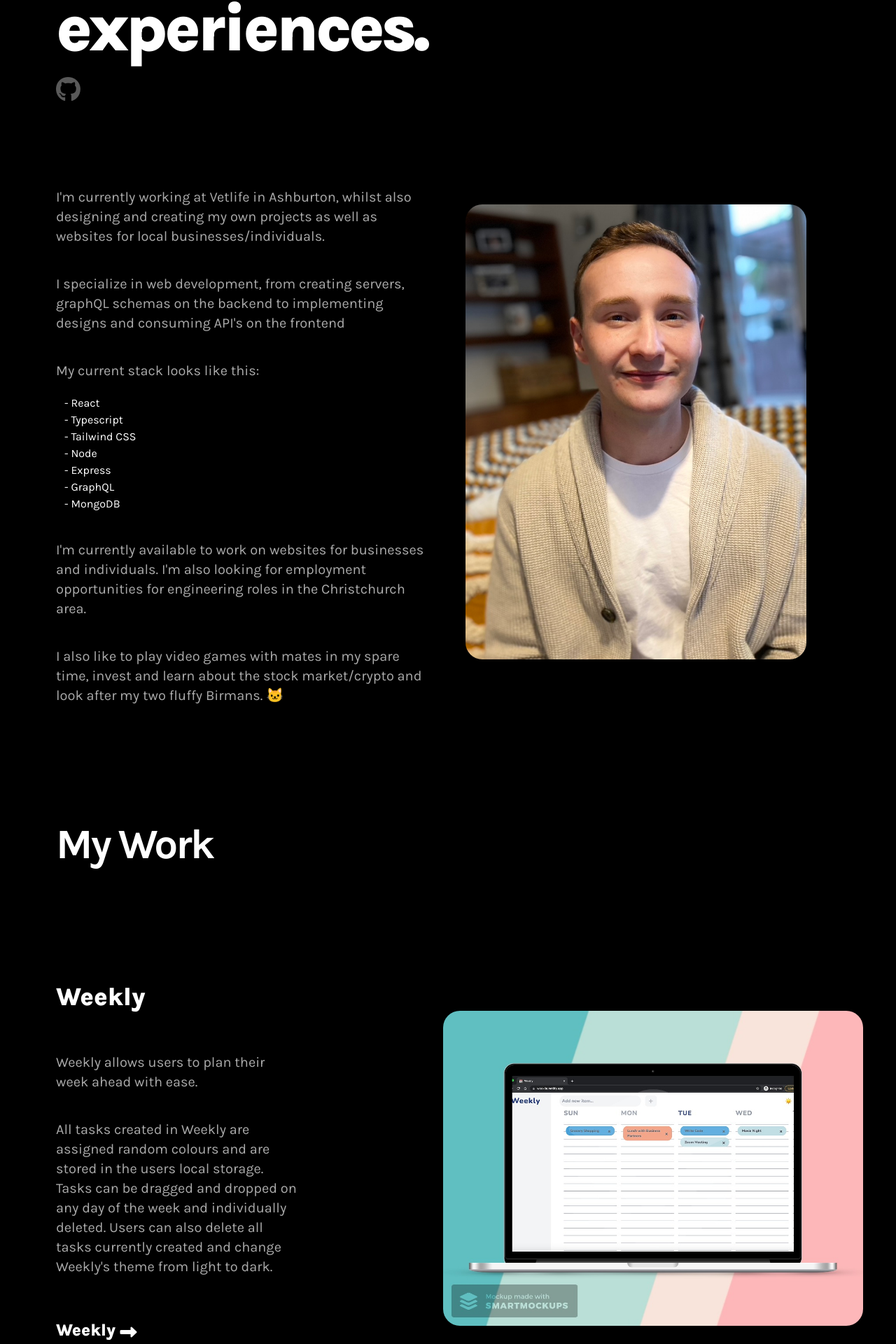
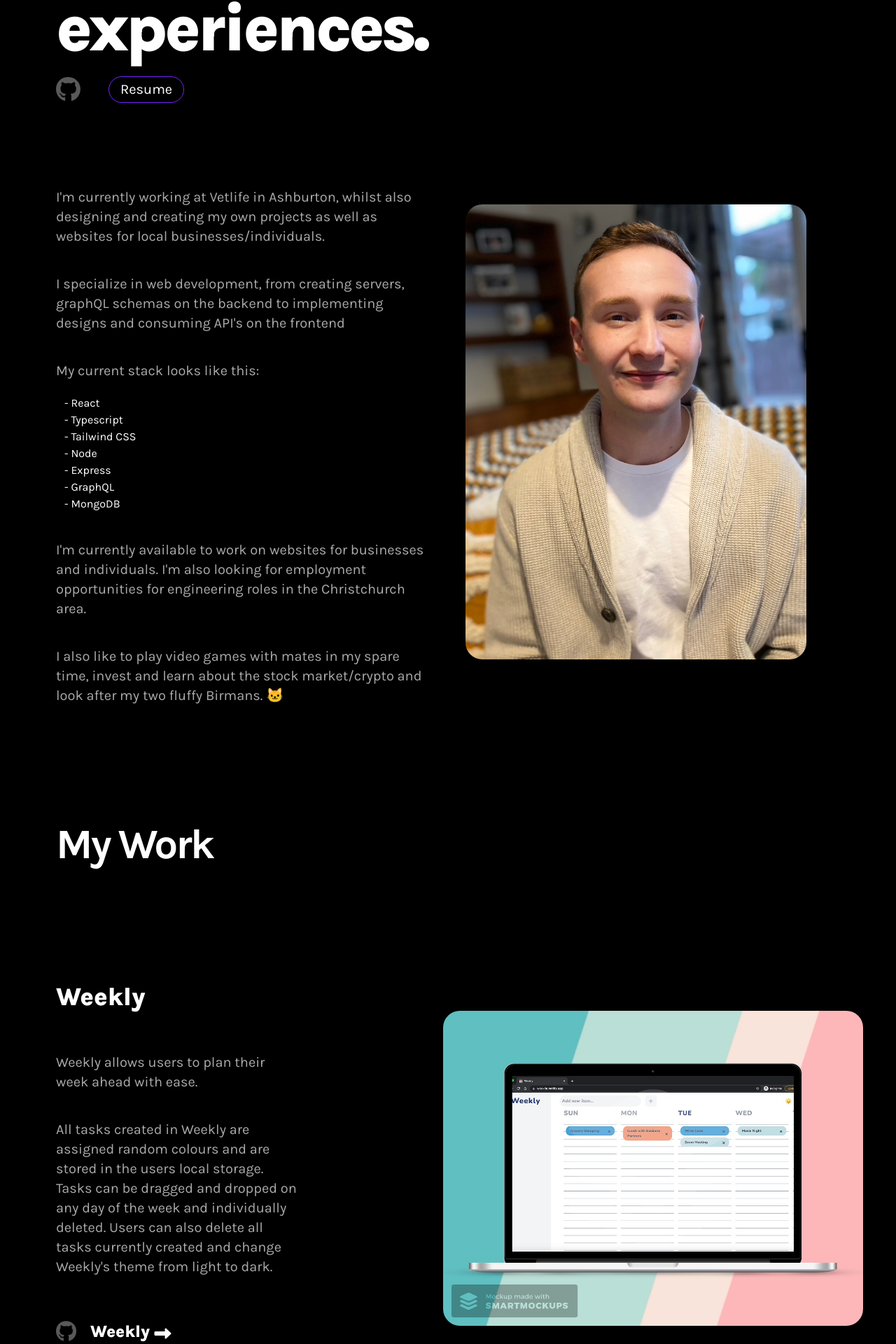
Before and after one commit to edmiller1/React-Resume, a React (Create React App) app: page / in a window 1280 px wide. Shown: the part 734-2654 px from the top of the page at 70% size. Built offline with nearby package versions, Linux system fonts and the light colour scheme.

Commit message:
Added Github links and resume link

```diff
--- a/src/components/Hero/index.jsx
+++ b/src/components/Hero/index.jsx
@@ -5,10 +5,15 @@ export const Hero = () => {
   return (
     <div className="pl-5 mr-10 overflow-x-hidden mt-12 md:px-8 xl:mt-20 xl:px-20">
       <h1 className="hero-text tracking-tighter">{info.description}</h1>
-      <div className="pt-3">
-        <a href="https://github.com/edmiller1">
+      <div className="pt-3 flex items-center">
+        <a href={info.github} target="_blank" rel="noreferrer">
           <i class="social-link fab fa-github text-4xl xl:cursor-pointer"></i>
         </a>
+        <button className="resume-button rounded-full text-xl px-4 py-1 ml-10">
+          <a href={info.resume} target="_blank" rel="noreferrer">
+            Resume
+          </a>
+        </button>
       </div>
     </div>
   );
--- a/src/components/Work/index.jsx
+++ b/src/components/Work/index.jsx
@@ -20,8 +20,16 @@ export const Work = () => {
               <p className="description-text my-3 md:my-5 md:text-lg xl:text-xl">
                 {w.additional}
               </p>
-              <div className="my-5 xl:my-10">
-                <a href={w.link}>
+              <div className="my-5 xl:my-10 flex items-center">
+                <a
+                  href={w.github}
+                  target="_blank"
+                  rel="noreferrer"
+                  className="mr-5"
+                >
+                  <i class="social-link fab fa-github text-3xl xl:cursor-pointer"></i>
+                </a>
+                <a href={w.link} target="_blank" rel="noreferrer">
                   <span className="secondary-text-color font-extrabold md:text-xl xl:text-2xl">
                     {w.name}
                     &nbsp;
--- a/src/data/info.js
+++ b/src/data/info.js
@@ -3,4 +3,7 @@ export const info = {
   description:
     "I'm Edward Miller, a software engineer that has a passion for creating beautiul interfaces and experiences.",
   logo: "logo.png",
+  github: "https://github.com/edmiller1",
+  resume:
+    "https://drive.google.com/file/d/1jufFQOiY0vjcZ0FqyIxl5vlb1bzm6Wjr/view?usp=sharing",
 };
--- a/src/data/work.js
+++ b/src/data/work.js
@@ -6,6 +6,7 @@ export const work = [
       "All tasks created in Weekly are assigned random colours and are stored in the users local storage. Tasks can be dragged and dropped on any day of the week and individually deleted. Users can also delete all tasks currently created and change Weekly's theme from light to dark.",
     tech: ["React", "Tailwind CSS", "react-DnD", "Sass"],
     image: "weekly.jpg",
+    github: "https://github.com/edmiller1/Weekly",
     link: "https://weeklie.netlify.app/",
   },
   {
@@ -16,6 +17,7 @@ export const work = [
       "Wave includes a library of songs that users can toggle with the click of a button. They can choose a song on demand as well as skip, pause, play and drag through the song to a specific part.",
     tech: ["React", "Sass"],
     image: "wave.jpg",
+    github: "https://github.com/edmiller1/wave-react-player",
     link: "https://wave-react-app.netlify.app/",
   },
   {
@@ -26,6 +28,7 @@ export const work = [
       "Felinder uses a similar UI to that of Tinder, allowing users imitate the swipe functionality ny clicking on the corresponding buttons that suit their opinion about the current cat shown on the screen. Users can then see their history of all the decisions they've made and even delete cats from their history.",
     tech: ["VueJs", "Tailwind CSS", "VueX", "Axios"],
     image: "felinder.jpg",
+    github: "https://github.com/edmiller1/Felinder",
     link: "https://felinder.netlify.app/",
   },
 ];
--- a/src/styles/global.css
+++ b/src/styles/global.css
@@ -14,11 +14,22 @@
 
 .social-link {
   color: #595959;
-  transition: all 0.5s ease-in;
+  transition: all 0.3s ease-in;
 }
 
 .social-link:hover {
   color: #fff;
+}
+
+.resume-button {
+  border: 1px solid #7423ff;
+  transition: all 0.3s ease-in-out;
+  will-change: transform;
+}
+
+.resume-button:hover {
+  border: 1px solid transparent;
+  background-color: #7423ff;
 }
 
 .about-text p {
```
